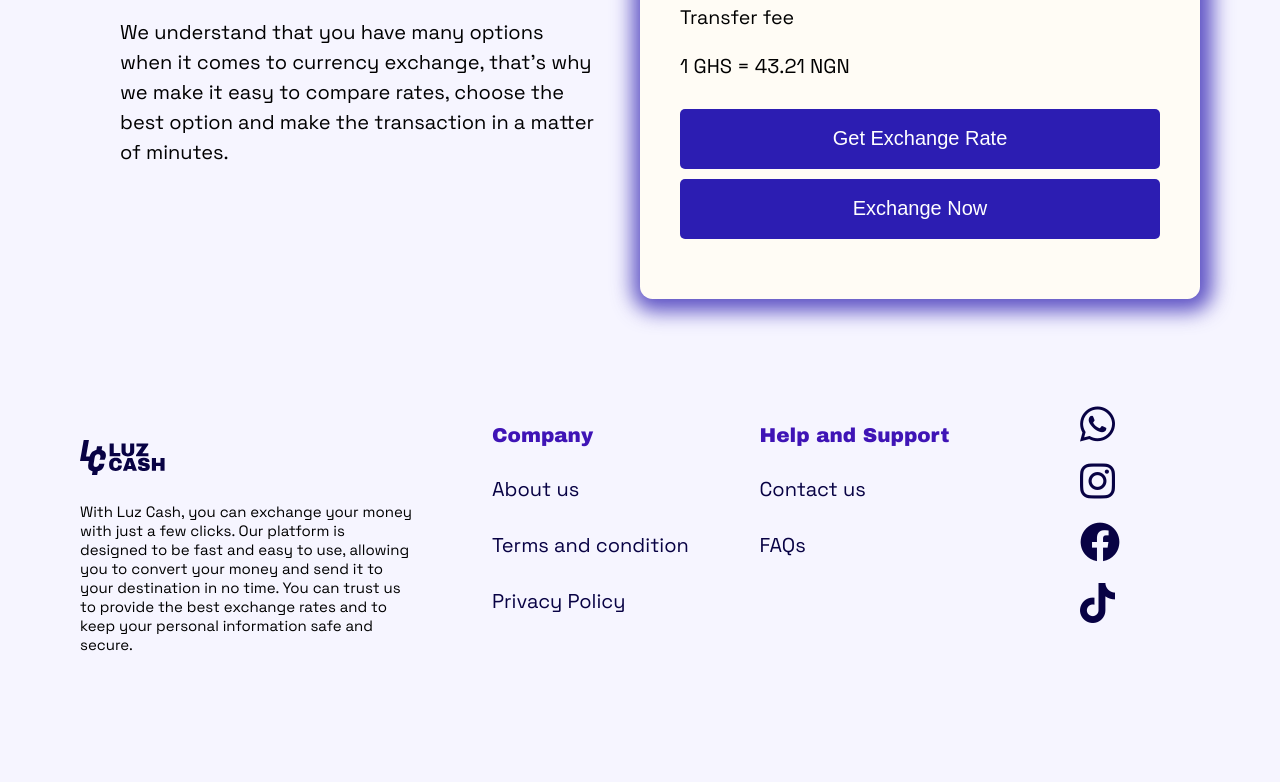
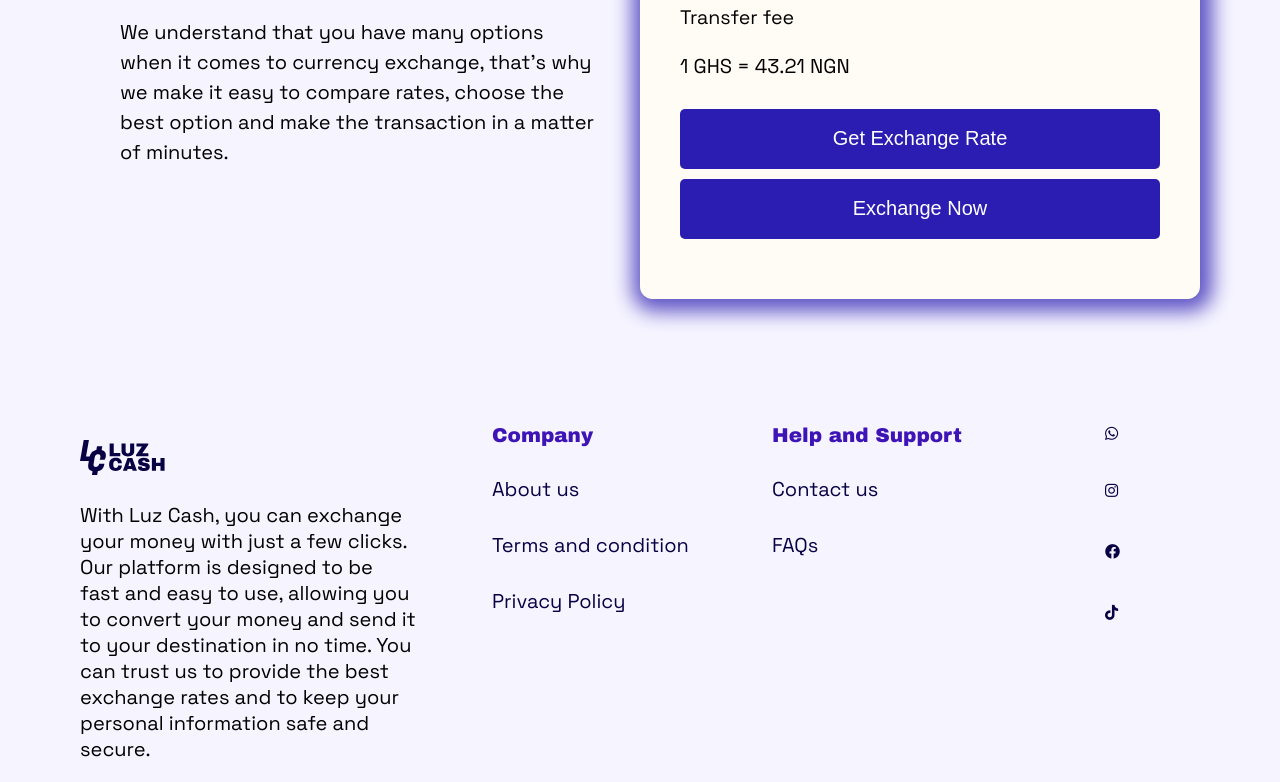
Before and after one commit to ProfessorDy/luz-cash-project, a plain HTML site: page index.html in a window 1280 px wide. Shown: the part 1043-1825 px from the top of the page. Before the commit the page ends 1722 px from the top, so only its background shows below. Drawn offline with nearby package versions, Linux system fonts and the light colour scheme.

Commit message:
adjusted footer icon size

```diff
--- a/index.css
+++ b/index.css
@@ -516,7 +516,7 @@ footer {
       text-align: left;
 }
 .footer-text p {
-   font-size: .75rem;
+   font-size: .7git5rem;
    line-height: normal;
 }
 .footer-nav{
@@ -543,8 +543,12 @@ footer {
 }
 .footer-nav ul:last-child li{
    margin: 0;
+
 }
 
+.footer-nav ul:last-child li i{
+   font-size: .75rem;
+}
 
 .footer-nav ul:first-child,
 .footer-nav ul:nth-child(2) {
```
